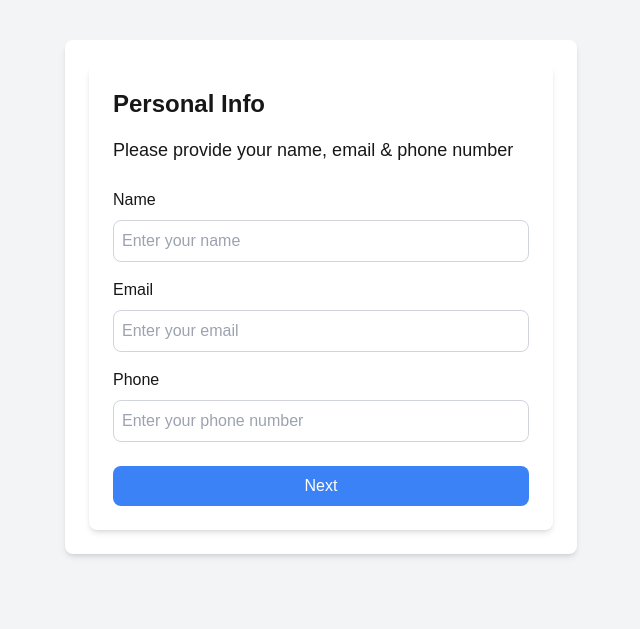
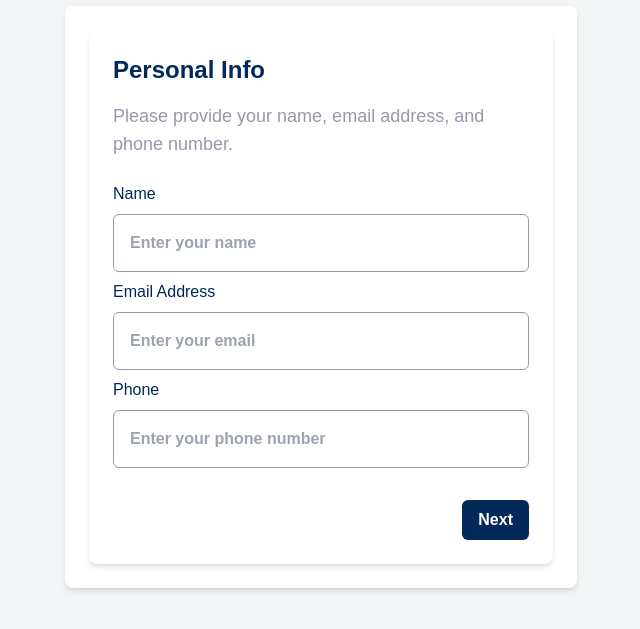
Before and after one commit to Skyz03/Next-Multi-step-form, a Next.js app: page / in a window 1280 px wide. Shown: the part 103-732 px from the top of the page, without its empty margins (319-959 px from the left). Built offline with nearby package versions, Linux system fonts and the light colour scheme.

Commit message:
feat(tailwind, primereact & react-hook-form): add prime-react & react hook form for validation and update styles with Tailwind classes in Form1
- Integrated Prime React for UI & React Hook Form for Validation functionality.
- Updated components to utilize Tailwind CSS for styling in Form1.tsx.

```diff
--- a/app/form/Form1.tsx
+++ b/app/form/Form1.tsx
@@ -1,68 +1,88 @@
 'use client';
 
 import React, { useState } from 'react';
+import { useForm } from 'react-hook-form';
+import { InputText } from 'primereact/inputtext';
+import { Button } from 'primereact/button';
 
 type StepProps = {
-  nextStep: () => void; // Function to move to the next step
-  formData: any; // Current form data
-  setFormData: (data: any) => void; // Function to update form data
+  nextStep: () => void;
+  formData: any;
+  setFormData: (data: any) => void;
+};
+
+type FormData = {
+  name: string;
+  email: string;
+  phone: string;
 };
 
 export default function Step1({ nextStep, formData, setFormData }: StepProps) {
-  // Local state for each input field
-  const [name, setName] = useState(formData.name || '');
-  const [email, setEmail] = useState(formData.email || '');
-  const [phone, setPhone] = useState(formData.phone || '');
+  const { register, handleSubmit, formState: { errors } } = useForm<FormData>();
 
-  // Handle moving to the next step and saving form data
-  const handleNext = () => {
-    setFormData({ ...formData, name, email, phone }); // Update form data with current step's values
-    nextStep(); // Move to the next step
+  const onSubmit = (data: FormData) => {
+    setFormData({ ...formData, ...data });
+    nextStep();
   };
 
   return (
-    <div className="p-6 bg-white shadow-md rounded-lg">
-      {/* Header for the step */}
-      <h1 className="text-2xl font-bold mb-4">Personal Info</h1>
-      <h2 className="text-lg mb-6">Please provide your name, email & phone number</h2>
+    <form onSubmit={handleSubmit(onSubmit)} className="p-6 bg-white shadow-md rounded-lg">
+      <h1 className="text-2xl font-bold mb-4 text-marine_blue">Personal Info</h1>
+      <h2 className="text-lg mb-6 text-cool_gray">Please provide your name, email address, and phone number.</h2>
 
       {/* Input for Name */}
-      <label className="block mb-2 font-medium">Name</label>
-      <input
-        type="text"
-        value={name}
-        onChange={(e) => setName(e.target.value)} // Update local state on input change
+      <label className="block mb-2 font-medium text-marine_blue">Name</label>
+      <InputText
+        {...register('name', { required: 'Name is required' })}
+        defaultValue={formData.name}
         placeholder="Enter your name"
-        className="w-full mb-4 p-2 border border-gray-300 rounded-lg"
+        className={`w-full p-4 mb-2 border font-bold text-marine_blue border-cool_gray rounded-md focus:outline-none focus:ring-2
+          ${errors.name ? 'border-strawberry_red' : 'focus:ring-marine_blue hover:border-purplish_blue'}`}
       />
+      {errors.name && <p className="text-strawberry_red text-sm">{errors.name.message}</p>}
 
       {/* Input for Email */}
-      <label className="block mb-2 font-medium">Email</label>
-      <input
-        type="email"
-        value={email}
-        onChange={(e) => setEmail(e.target.value)} // Update local state on input change
+      <label className="block mb-2 font-medium text-marine_blue">Email Address</label>
+      <InputText
+        {...register('email', {
+          required: 'Email is required',
+          pattern: {
+            value: /^[\w-.]+@([\w-]+\.)+[\w-]{2,4}$/,
+            message: 'Please enter a valid email address',
+          }
+        })}
+        defaultValue={formData.email}
         placeholder="Enter your email"
-        className="w-full mb-4 p-2 border border-gray-300 rounded-lg"
+        className={`w-full p-4 mb-2 border font-bold text-marine_blue border-cool_gray rounded-md focus:outline-none focus:ring-2
+          ${errors.email ? 'border-strawberry_red' : 'focus:ring-marine_blue hover:border-purplish_blue'}`}
       />
+      {errors.email && <p className="text-strawberry_red text-sm">{errors.email.message}</p>}
 
       {/* Input for Phone */}
-      <label className="block mb-2 font-medium">Phone</label>
-      <input
-        type="tel"
-        value={phone}
-        onChange={(e) => setPhone(e.target.value)} // Update local state on input change
+      <label className="block mb-2 font-medium text-marine_blue">Phone</label>
+      <InputText
+        {...register('phone', {
+          required: 'Phone is required',
+          pattern: {
+            value: /^[0-9]{10}$/,
+            message: 'Please enter a valid phone number',
+          }
+        })}
+        defaultValue={formData.phone}
         placeholder="Enter your phone number"
-        className="w-full mb-6 p-2 border border-gray-300 rounded-lg"
+        className={`w-full p-4 mb-2 border font-bold text-marine_blue border-cool_gray rounded-md focus:outline-none focus:ring-2
+          ${errors.phone ? 'border-strawberry_red' : 'focus:ring-marine_blue hover:border-purplish_blue'}`}
       />
+      {errors.phone && <p className="text-strawberry_red text-sm">{errors.phone.message}</p>}
 
-      {/* Button to proceed to the next step */}
-      <button
-        onClick={handleNext}
-        className="w-full bg-blue-500 text-white py-2 px-4 rounded-lg hover:bg-blue-600 transition"
-      >
-        Next
-      </button>
-    </div>
+      {/* Button aligned to the right */}
+      <div className="flex justify-end mt-6">
+        <Button
+          type="submit"
+          label="Next"
+          className="bg-marine_blue text-white font-bold py-2 px-4 rounded-md hover:bg-purplish_blue transition"
+        />
+      </div>
+    </form>
   );
 }
--- a/app/form/Form2.tsx
+++ b/app/form/Form2.tsx
@@ -63,7 +63,7 @@ export default function Step2({ nextStep, prevStep, formData, setFormData }: Ste
           className={`border ${plan === 'Arcade' ? 'border-blue-500' : 'border-gray-300'} p-4 rounded cursor-pointer`}
           onClick={() => handlePlanChange('Arcade')}
         >
-          <span role="img" aria-label="Arcade Icon" className="text-2xl">🎮</span>
+          <img src="/assets/images/icon-arcade.svg" alt="Arcade Icon" className="w-10 h-10" />
           <h4 className="text-xl font-semibold mt-2">Arcade</h4>
           <p className="text-gray-500">${prices.Arcade}/mo</p>
         </div>
@@ -73,7 +73,7 @@ export default function Step2({ nextStep, prevStep, formData, setFormData }: Ste
           className={`border ${plan === 'Advanced' ? 'border-blue-500' : 'border-gray-300'} p-4 rounded cursor-pointer`}
           onClick={() => handlePlanChange('Advanced')}
         >
-          <span role="img" aria-label="Advanced Icon" className="text-2xl">🚀</span>
+          <img src="/assets/images/icon-advanced.svg" alt="Advanced Icon" className="w-10 h-10" />
           <h4 className="text-xl font-semibold mt-2">Advanced</h4>
           <p className="text-gray-500">${prices.Advanced}/mo</p>
         </div>
@@ -83,7 +83,7 @@ export default function Step2({ nextStep, prevStep, formData, setFormData }: Ste
           className={`border ${plan === 'Pro' ? 'border-blue-500' : 'border-gray-300'} p-4 rounded cursor-pointer`}
           onClick={() => handlePlanChange('Pro')}
         >
-          <span role="img" aria-label="Pro Icon" className="text-2xl">💼</span>
+          <img src="/assets/images/icon-pro.svg" alt="Pro Icon" className="w-10 h-10" />
           <h4 className="text-xl font-semibold mt-2">Pro</h4>
           <p className="text-gray-500">${prices.Pro}/mo</p>
         </div>
--- a/package.json
+++ b/package.json
@@ -11,8 +11,11 @@
   "dependencies": {
     "next": "14.2.8",
     "prettier": "^3.3.3",
+    "primeicons": "^7.0.0",
+    "primereact": "^10.8.2",
     "react": "^18",
-    "react-dom": "^18"
+    "react-dom": "^18",
+    "react-hook-form": "^7.53.0"
   },
   "devDependencies": {
     "@types/node": "^20",
```
Also changed, not shown: 1 other file (tests, documents, lock files or other folders).
